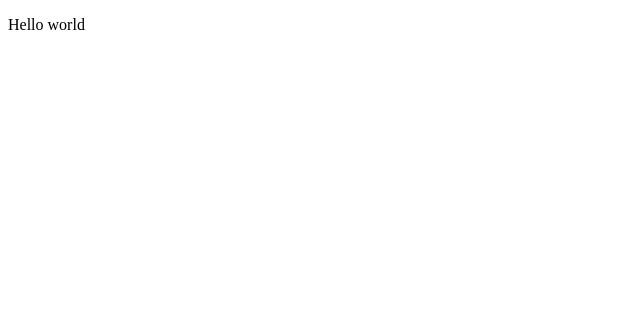
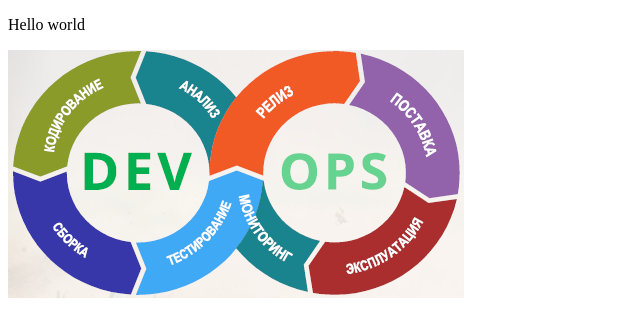
Before and after one commit to tsv1982/DevOps_online_Dnipro_2021Q2, a plain HTML site: page index.html in a window 1280 px wide. Shown: the whole page, without its empty margins (0-640 px from the left). Drawn offline with Linux system fonts and the light colour scheme.

Commit message:
change my index.html

```diff
--- a/index.html
+++ b/index.html
@@ -6,5 +6,6 @@
   </head>
   <body>
     <p>Hello world</p>
+    <p><img src="images/DevOps.png" alt="images"></p>
   </body>
 </html>
```
